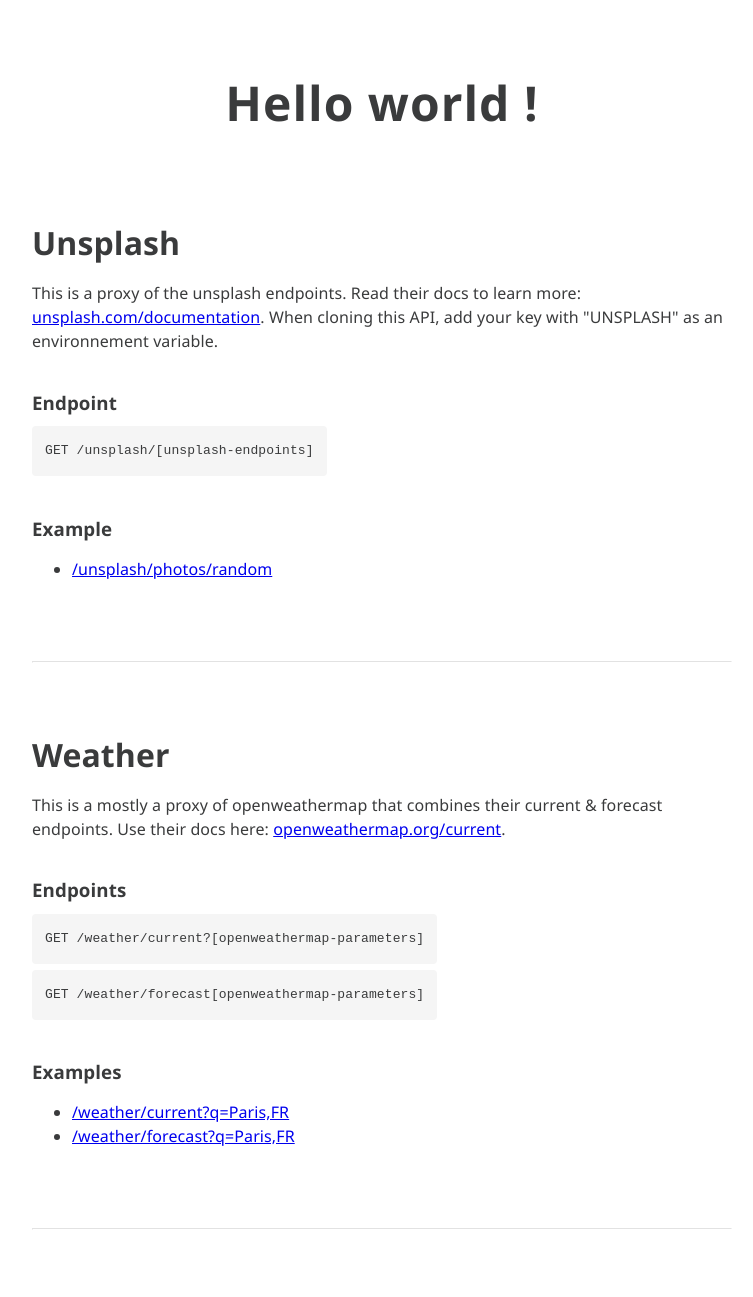
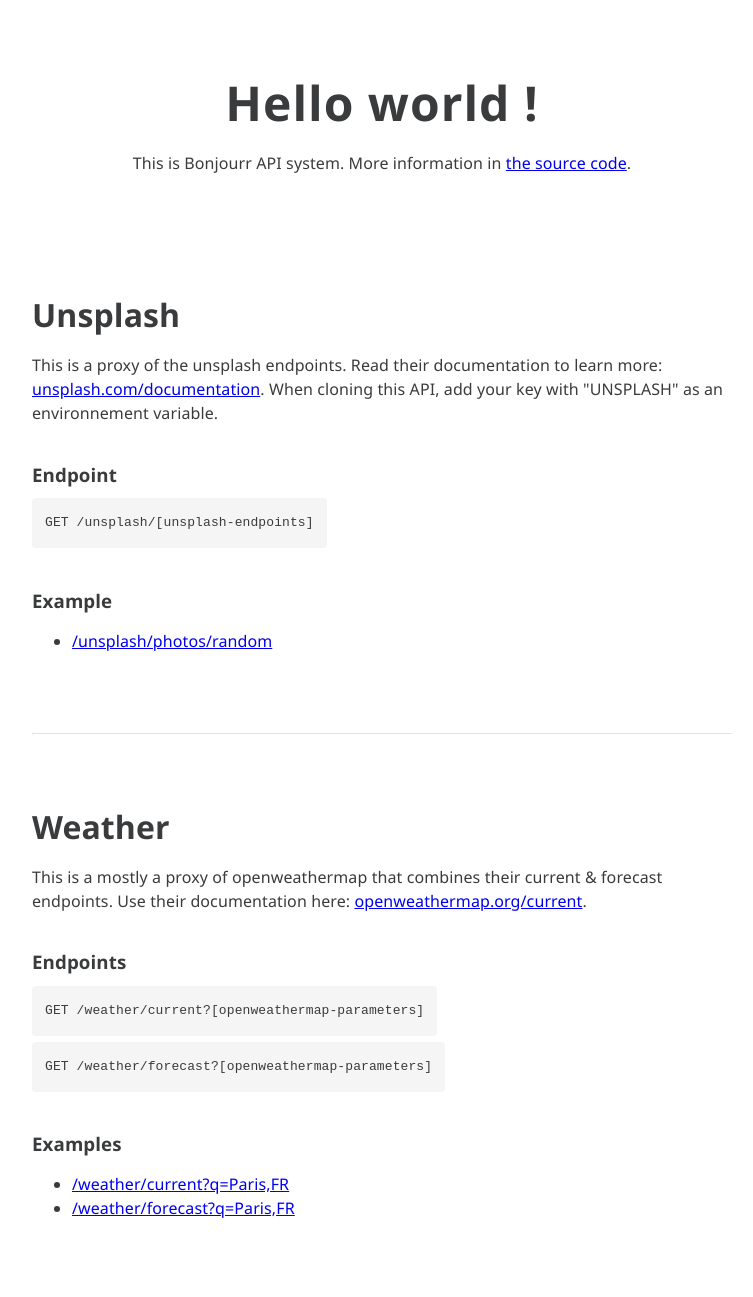
Before and after one commit to victrme/bonjourr-apis, a website: page src/index.html in a window 1280 px wide. Shown: the top 1297 px of the page, without its empty margins (258-1011 px from the left). Drawn offline with Linux system fonts and the light colour scheme.

Commit message:
Added stuff to homepage

```diff
--- a/src/index.html
+++ b/src/index.html
@@ -3,7 +3,9 @@
 	<head>
 		<meta charset="UTF-8" />
 		<meta name="viewport" content="width=device-width, initial-scale=1.0" />
-		<title>Bonjourr application programming interface </title>
+		<link rel="shortcut icon" href="https://bonjourr.fr/favicon.ico" type="image/x-icon">
+
+		<title>Bonjourr API - Homepage</title>
 
 		<style>
 
@@ -24,17 +26,21 @@
 				font-family: 'Segoe UI', Tahoma, Geneva, Verdana, sans-serif;
 			}
 
+			header {
+				text-align: center;
+				margin-bottom: 8em;
+			}
+
 
 			h1, h2, h3 {
 				font-weight: 600;
 			}
 
 			h1 {
-				margin-bottom: 2em;
+				margin-bottom: 0;
 				padding: .4em;
 				font-size: 3em;
 				letter-spacing: 1px;
-				text-align: center;
 			}
 
 			h2 {
@@ -64,13 +70,15 @@
 		</style>
 	</head>
 	<body>
-		<h1>Hello world !</h1>
-
+		<header>
+			<h1>Hello world !</h1>
+			<p>This is Bonjourr API system. More information in <a href="https://github.com/victrme/bonjourr-apis">the source code</a>.</p>
+		</header>
 
 			<h2 id="unsplash">Unsplash</h2>
 
 			<p>
-				This is a proxy of the unsplash endpoints. Read their docs to learn more:
+				This is a proxy of the unsplash endpoints. Read their documentation to learn more:
 				<a href="https://unsplash.com/documentation#get-a-photo">unsplash.com/documentation</a>. When cloning this API,
 				add your key with "UNSPLASH" as an environnement variable.
 			</p>
@@ -87,14 +95,14 @@
 
 			<h2 id="weather">Weather</h2>
 			<p>
-				This is a mostly a proxy of openweathermap that combines their current & forecast endpoints. Use their docs
+				This is a mostly a proxy of openweathermap that combines their current & forecast endpoints. Use their documentation
 				here:
 				<a href="https://openweathermap.org/current">openweathermap.org/current</a>.
 			</p>
 
 			<h3>Endpoints</h3>
 			<code>GET /weather/current?[openweathermap-parameters]</code>
-			<code>GET /weather/forecast[openweathermap-parameters]</code>
+			<code>GET /weather/forecast?[openweathermap-parameters]</code>
 
 			<h3>Examples</h3>
 			<ul>
```
